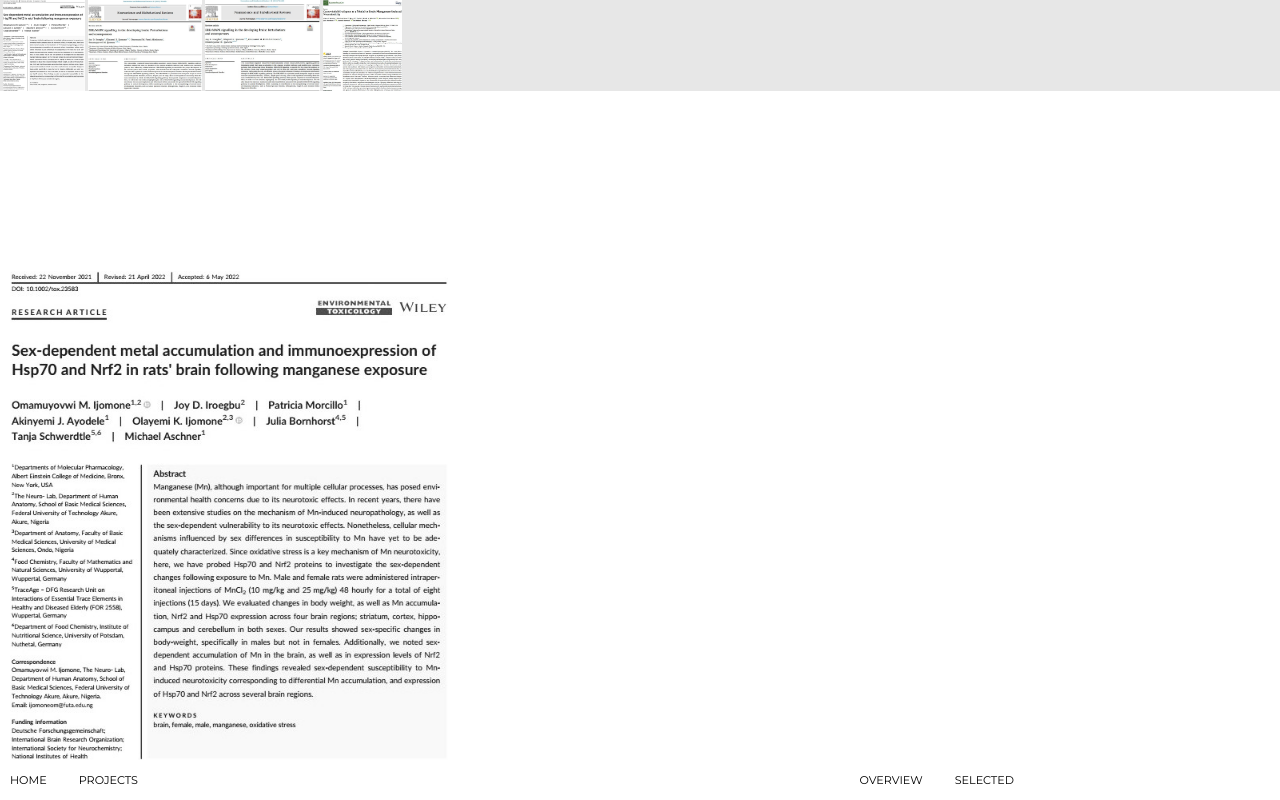
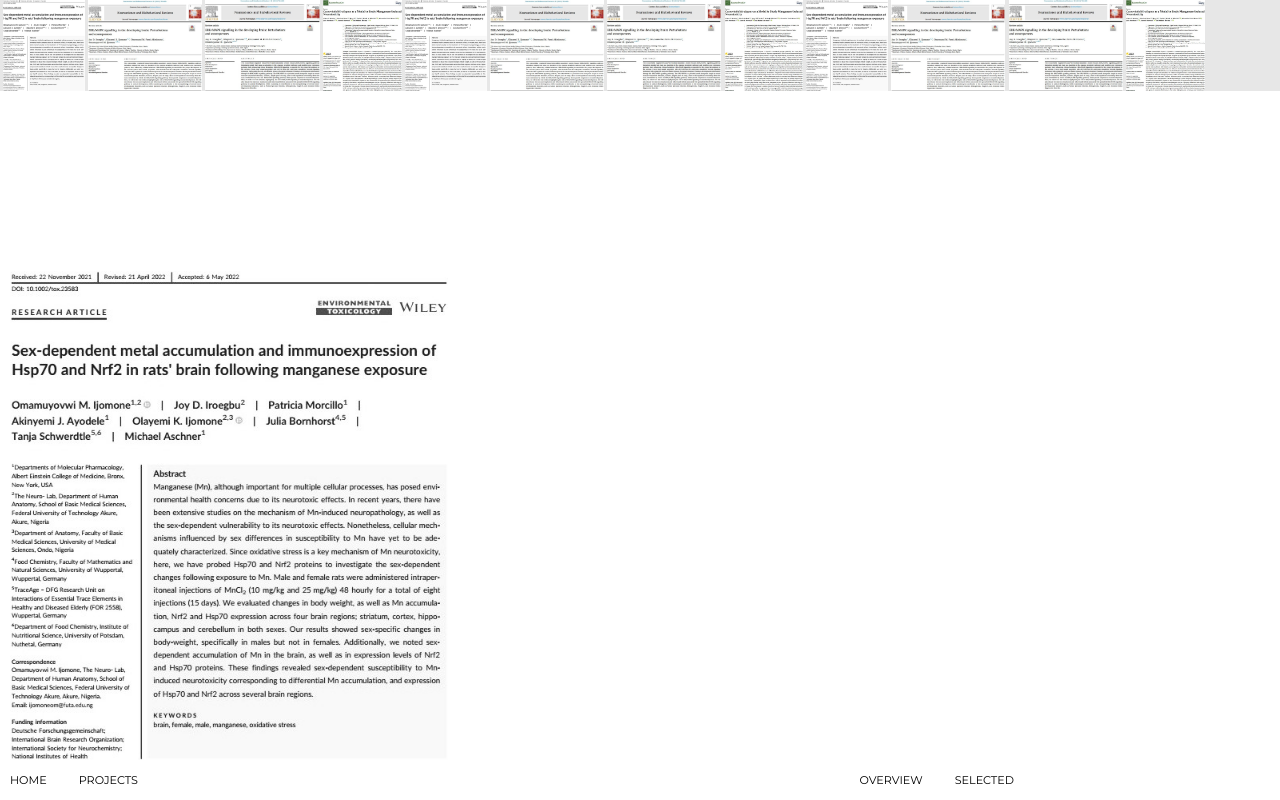
Before and after one commit to dubem-ji/LETNeu-Web, a React (Create React App) app in the folder client/: page /research in a window 1280 px wide. Shown: the top 800 px of the page. Built offline with nearby package versions, Linux system fonts and the light colour scheme.

Commit message:
Update Research.js

```diff
--- a/client/src/Pages/Research/Research.js
+++ b/client/src/Pages/Research/Research.js
@@ -25,6 +25,30 @@ const Research = () => {
                     <div className="item" id="item-five">
                         <img src={p5} alt="" />
                     </div>
+                    <div className="item" id='item-two'>
+                        <img src={p2} alt="" />
+                    </div>
+                    <div className="item" id='item-three'>
+                        <img src={p3} alt="" />
+                    </div>
+                    <div className="item" id='item-four'>
+                        <img src={p4} alt="" />
+                    </div>
+                    <div className="item" id="item-five">
+                        <img src={p5} alt="" />
+                    </div>
+                    <div className="item" id='item-two'>
+                        <img src={p2} alt="" />
+                    </div>
+                    <div className="item" id='item-three'>
+                        <img src={p3} alt="" />
+                    </div>
+                    <div className="item" id='item-four'>
+                        <img src={p4} alt="" />
+                    </div>
+                    <div className="item" id="item-five">
+                        <img src={p5} alt="" />
+                    </div>
                 </div>
                 <div className="card">
                     <div className="item" id='item-one'>
@@ -36,7 +60,9 @@ const Research = () => {
                     <div className="item" id="item-five"></div>
                 </div>
             </div>
-            <div className="navs">
+
+            <nav className="navs">
+
                 <div className="links">
                     <h4><Link to='/'>HOME</Link></h4>
                     <h4><Link to='/project'>PROJECTS</Link></h4>
@@ -45,7 +71,8 @@ const Research = () => {
                     <h4>OVERVIEW</h4>
                     <h4>SELECTED</h4>
                 </div>
-            </div>
+            </nav>
+
         </div>
     );
 };
```
